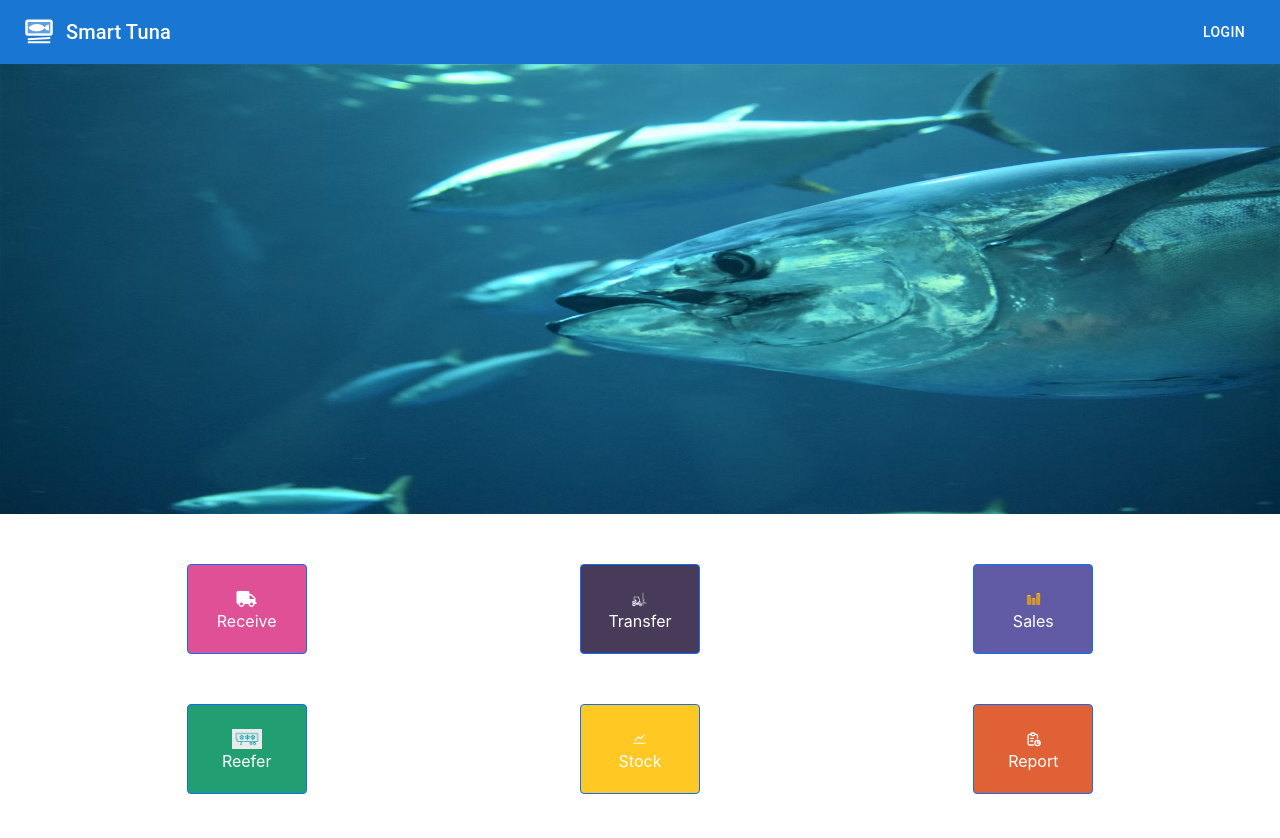
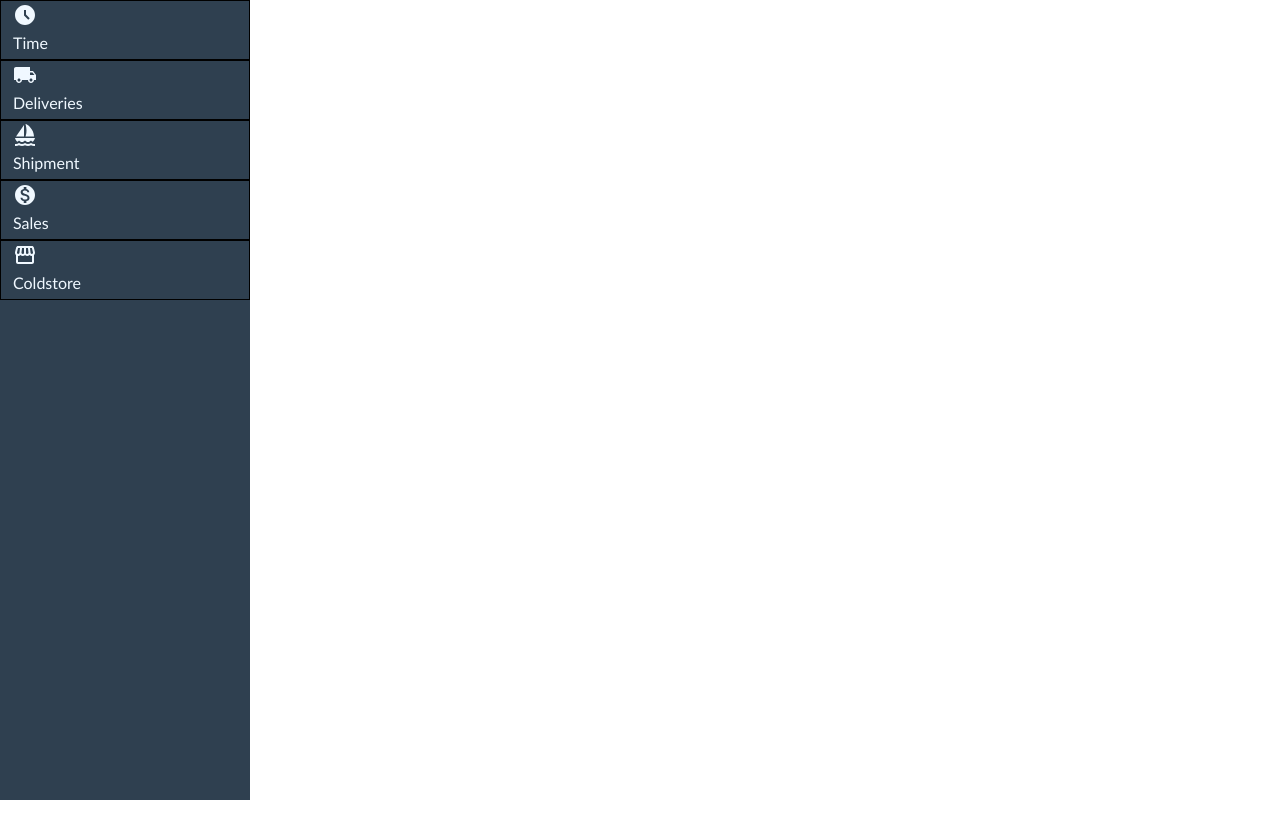
Before and after one commit to Florentpop/Dynamic-Accordion, a React (Create React App) app in the folder coldstoreapp/: page / in a window 1280 px wide. Shown: the top 838 px of the page. After the commit the page ends 800 px from the top, so only its background shows below. Built offline with nearby package versions, Linux system fonts and the light colour scheme.

Commit message:
Dashboard created, side bar in progress

```diff
--- a/coldstoreapp/src/App.js
+++ b/coldstoreapp/src/App.js
@@ -1,11 +1,11 @@
 import React from 'react';
-import './App.css';
 import ColdStoreDashboard from './components/ColdStoreDashboard';
+import Dashboard from './screens/Dashboard';
 
 function App() {
   return (
     <div className="App">
-     <ColdStoreDashboard/>
+     <Dashboard/>
     </div>
   );
 }
--- /dev/null
+++ b/coldstoreapp/src/components/Sidebar.js
@@ -0,0 +1,29 @@
+import React from "react";
+import "../css/Sidebar.css";
+import { SidebarData } from "./SidebarData";
+
+function Sidebar() {
+  return (
+    <div className="Sidebar">
+      <ul className="sidebarList">
+        {SidebarData.map((val, key) => {
+          return (
+            <li
+              key={key}
+              className="row"
+              onClick={() => {
+                window.location.pathname = val.link;
+              }}
+            >
+              {" "}
+              <div>{val.icon}</div>
+              <div>{val.title}</div>
+            </li>
+          );
+        })}
+      </ul>
+    </div>
+  );
+}
+
+export default Sidebar;
--- /dev/null
+++ b/coldstoreapp/src/components/SidebarData.js
@@ -0,0 +1,43 @@
+import React from 'react';
+import AccessTimeFilledIcon from '@mui/icons-material/AccessTimeFilled';
+import LocalShippingIcon from '@mui/icons-material/LocalShipping';
+import SailingIcon from '@mui/icons-material/Sailing';
+import MonetizationOnIcon from '@mui/icons-material/MonetizationOn';
+import StorefrontIcon from '@mui/icons-material/Storefront';
+
+
+export const SidebarData = [
+    {
+       title: "Time",
+       icon: <AccessTimeFilledIcon/>,
+       link: "/time"
+
+    },
+
+    {
+        title: "Deliveries",
+        icon: <LocalShippingIcon/>,
+        link: "/deliveries"
+
+     },
+     {
+        title: "Shipment",
+        icon: <SailingIcon/>,
+        link: "/shipment"
+
+     },
+     {
+        title: "Sales",
+        icon: <MonetizationOnIcon/>,
+        link: "/sales"
+
+     },
+     {
+        title: "Coldstore",
+        icon: <StorefrontIcon/>,
+        link: "/coldstore"
+
+     }
+
+
+]
--- /dev/null
+++ b/coldstoreapp/src/css/Dashboard.css
@@ -0,0 +1,4 @@
+body{
+    height: 100vh;
+    width: 100vw;
+}
--- /dev/null
+++ b/coldstoreapp/src/css/Sidebar.css
@@ -0,0 +1,25 @@
+.Sidebar{
+ width: 250px;
+ height: 100vh;
+ background-color:#2F4050;
+}
+
+.sidebarList{
+    height: auto;
+    padding: 0;
+    width: 100%;
+}
+
+.sidebarList .row{
+    width: 100%;
+    height: 60px;
+    border: 1px solid black;
+    list-style-type:none;
+    margin: 0%;
+    display: flex;
+    flex-direction: row;
+    color: aliceblue;
+    justify-content: center;
+    font-family: 'Trebuchet MS', 'Lucida Sans Unicode', 'Lucida Grande', 'Lucida Sans', Arial, sans-serif;
+
+}
--- /dev/null
+++ b/coldstoreapp/src/screens/Dashboard.js
@@ -0,0 +1,14 @@
+import React from 'react';
+import "../css/Sidebar.css";
+import Sidebar from '../components/Sidebar';
+
+
+function Dashboard() {
+  return (
+    <div>
+    <Sidebar/>
+    </div>
+  )
+}
+
+export default Dashboard;
```
